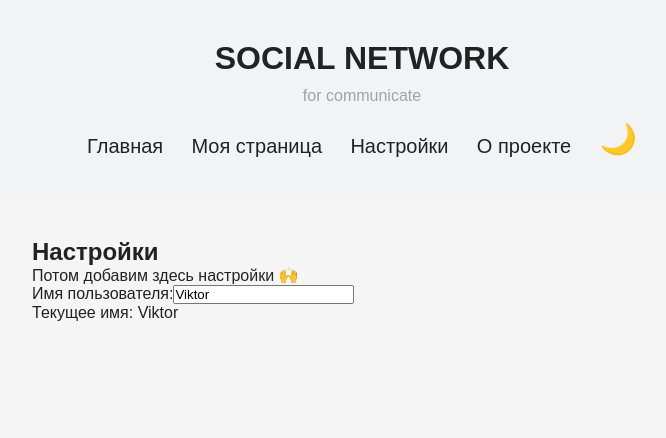
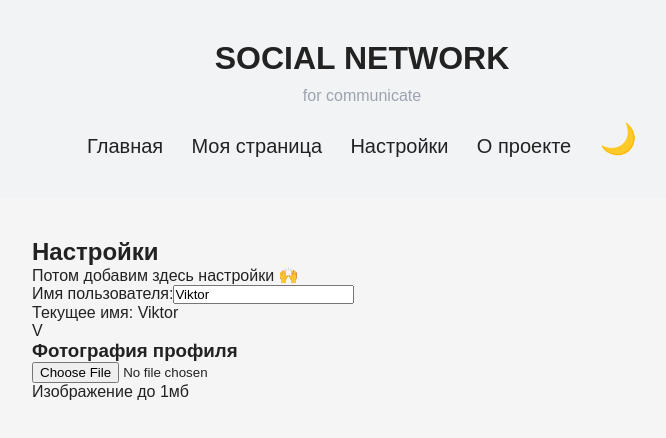
Before and after one commit to brahman98/react-9-4-RPO-23-1, a React (Vite) app: page /settings in a window 1280 px wide. Shown: the top 438 px of the page, without its empty margins (278-944 px from the left). Built offline with nearby package versions, Linux system fonts and the light colour scheme.

Commit message:
добавили контекст для аватарки и функцию изменения/удаления аватарки

```diff
--- a/src/components/ProfileCard.jsx
+++ b/src/components/ProfileCard.jsx
@@ -48,13 +48,19 @@ function ProfileCard() {
     //         posts.filter((post) => post.id !== id
     //         ));
     // }
-    const { userName } = useUser();
+    const { userName, avatar } = useUser();
 
     return (
         <section className="profile-card">
             <div className="profile">
                 <div className="avatar">
-                    <img src={avatar} alt="" />
+                    {avatar ? (
+                        <img src={avatar} alt="avatar" className="avatar-preview" />
+                    ) : (
+                        <div className="avatar-placeholder">
+                            {userName.charAt(0).toUpperCase() || "?"}
+                        </div>
+                    )}
                 </div>
                 <div className="profile-info">
                     <h2>{userName}</h2>
@@ -65,6 +71,9 @@ function ProfileCard() {
                 Frontend developer on React ✔
             </p>
 
+            {/* <div className="profile-avatar">
+
+            </div> */}
             {/* <img src="../assets/logo.png" alt="" /> */}
             {/* <form className="post-form" onSubmit={addPost}>
                 <input
--- a/src/context/UserContext.jsx
+++ b/src/context/UserContext.jsx
@@ -1,12 +1,27 @@
-import { createContext, useContext, useState } from "react";
+import { createContext, useContext, useState, useEffect } from "react";
 
 const UserContext = createContext();
 
 export function UserProvider({children}) {
     const [userName, setUserName] = useState('Viktor');
+    const [avatar, setAvatar] = useState(() => {
+        return localStorage.getItem("avatar") || "";
+    });
+
+    useEffect(() => {
+        try {
+            if (avatar) {
+                localStorage.setItem("avatar", avatar);
+            } else {
+                localStorage.removeItem("avatar");
+            }
+        } catch (error) {
+            console.error("Не удалось сохранить аватарку:", error)
+        }
+    }, [avatar]);
 
     return (
-        <UserContext.Provider value={{ userName, setUserName }}>
+        <UserContext.Provider value={{ userName, setUserName, avatar, setAvatar }}>
             {children}
         </UserContext.Provider>
     )
--- a/src/index.css
+++ b/src/index.css
@@ -134,8 +134,13 @@ main {
 .avatar img {
   width: 100px;
   height: 100px;
+  border-radius: 30px;
 }
-
+.avatar-preview {
+  width: 100px;
+  height: 100px;
+  border-radius: 30px;
+}
 .profile-info h2 {
   margin: 0 0 5px;
 }
--- a/src/pages/Settings.jsx
+++ b/src/pages/Settings.jsx
@@ -1,7 +1,45 @@
 import { useUser } from "../context/UserContext";
+import { useRef, useState } from "react";
 
 function Settings() {
-    const { userName, setUserName} = useUser();
+    const { userName, setUserName, avatar, setAvatar} = useUser();
+    const [error, setError] = useState("");
+    const fileInputRef = useRef();
+
+    function handleAvatarChange() {
+        const file = event.target.files[0];
+        if (!file) {
+            return;
+        }
+        if (!file.type.startsWith("image/")) {
+            setError("Выберите файл изображения");
+            event.target.value = "";
+            return;
+        }
+        if (file.size > 1024 * 1024) {
+            setError("Размер изображения не должен превышать размер 1мб");
+            event.target.value = "";
+            return;
+        }
+        const reader = new FileReader();
+        reader.onload = () => {
+            setAvatar(reader.result);
+            setError("");
+        }
+        reader.onerror = () => {
+            setError("Не удалось прочитать изобржение");
+        }
+        reader.readAsDataURL(file);
+    }
+
+    function removeAvatar() {
+        setAvatar("");
+        setError("");
+        if (fileInputRef.current) {
+            fileInputRef.current.value = "";
+        }
+    }
+
     return (
         <section className="page">
             <h1>Настройки</h1>
@@ -14,6 +52,23 @@ function Settings() {
                 }/>
             </label>
             <p>Текущее имя: {userName}</p>
+
+            <div className="settings-avatar">
+                {avatar ? (
+                    <img src={avatar} alt="avatar" className="avatar-preview" />
+                ) : (
+                    <div className="avatar-placeholder">
+                        {userName.charAt(0).toUpperCase() || "?"}
+                    </div>
+                )}
+                <div className="avatar-controls">
+                    <h3>Фотография профиля</h3>
+                    <input ref={fileInputRef} type="file" accept="image/*" onChange={handleAvatarChange} />
+                    <p>Изображение до 1мб</p>
+                    {avatar && (<button type="button" onClick={removeAvatar}>Удалить фото</button>)}
+                </div>
+            </div>
+
         </section>
     );
 }
```
